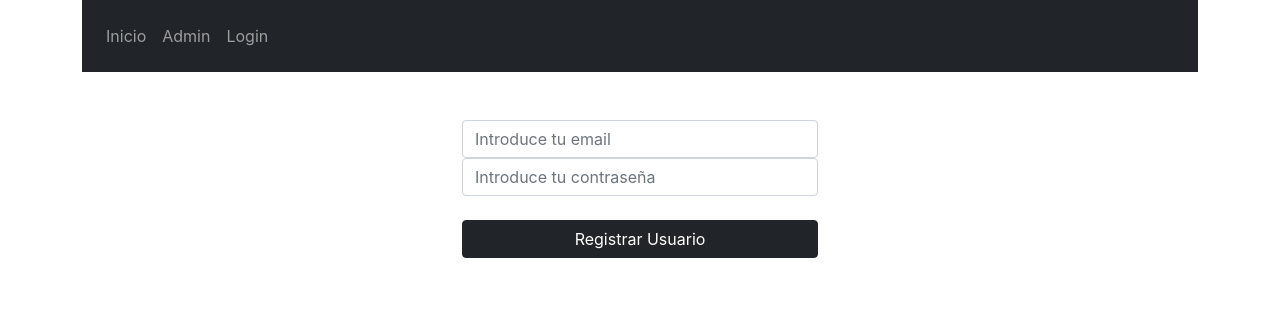
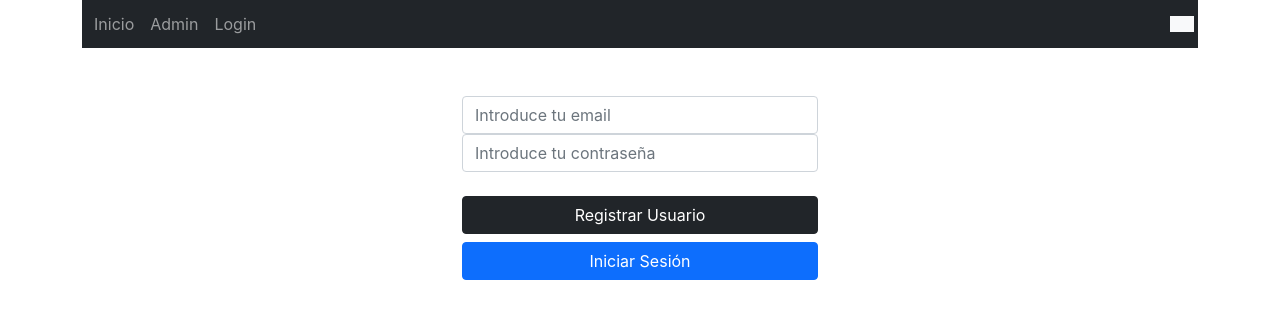
Before and after one commit to IgnacioMazuran/crud-react, a React (Create React App) app: page /login in a window 1280 px wide. Shown: the top 318 px of the page. Built offline with nearby package versions, Linux system fonts and the light colour scheme; no server answers.

Commit message:
add cerrar sesion e iniciar botones

```diff
--- a/src/components/registro/Login.jsx
+++ b/src/components/registro/Login.jsx
@@ -1,18 +1,40 @@
 import React,{useState} from 'react';
+import {useHistory } from 'react-router-dom';
 import {auth} from '../../firebaseReg';
 const Login = () => {
-
+    const historial = useHistory();
     const [email,setEmail] = useState('');
     const [pw,setPw] = useState('');
+    const [msgerror,setMsgError] = useState('');
 
     const registro = async e => {
         e.preventDefault()
-        try{
-            await auth.createUserWithEmailAndPassword(email,pw);
-            alert('Usuario registrado con Éxito');
-        } catch(e) {
-            console.log(e);
-        }
+        await auth.createUserWithEmailAndPassword(email,pw)
+        .then(r =>{
+            historial.push('/');
+            alert('Logeado con éxito')
+        })
+        .catch(e => {
+            if(e.code === 'auth/invalid-email'){
+                setMsgError('Email incorrecto');
+            }
+            if(e.code === 'auth/weak-password'){
+                setMsgError('La contraseña es débil: debe tener 6 o más caracteres');
+            }
+        })
+    }
+
+    const loginUser = () => {
+        auth.signInWithEmailAndPassword(email,pw)
+        .then(r =>{
+            historial.push('/');
+            alert('Logeado con éxito')
+        })
+        .catch((err) =>{
+            if(err.code === 'auth/wrong-password'){
+                setMsgError('Password incorrecta');
+            }
+        })
     }
 
     return (
@@ -28,8 +50,17 @@ const Login = () => {
                         className='form-control'
                         placeholder='Introduce tu contraseña'/>
                          <button type="button" onClick={registro} className="btn btn-dark col-12 mt-4">Registrar Usuario</button>
+                         <button type="button" onClick={loginUser} className="btn btn-primary col-12 mt-2">Iniciar Sesión</button>
+
                     </form>
 
+                {
+                    msgerror != null ? (
+                        <div className='mt-3'>{msgerror}</div>
+                    ) : (
+                        <span></span>
+                    )
+                }
             </div>
             <div className='col'></div>
         </div>
--- a/src/components/registro/Menu.jsx
+++ b/src/components/registro/Menu.jsx
@@ -1,22 +1,80 @@
-import React from 'react';
-import {Link} from 'react-router-dom';
+import React, { useEffect, useState } from 'react';
+import { Link } from 'react-router-dom';
+import { auth } from '../../firebaseReg';
+import { useHistory } from 'react-router-dom';
+
+
 const Menu = () => {
+    const historial = useHistory();
+    const [usuario, setUsuario] = useState(null);
+    useEffect(() => {
+        auth.onAuthStateChanged((user) => {
+            if (user) {
+                setUsuario(user.email);
+            }
+        })
+    }, [])
+
+    const cerrarSesion = () => {
+        auth.signOut();
+        setUsuario(null);
+        historial.push('/');
+
+    }
+
     return (
-        <div className='mw-100'>
-            <nav className='navbar navbar-expand-lg navbar-dark bg-dark p-3 mw-200 ms-auto ' >
+        <div>
+
+            <nav className='navbar navbar-expand-lg navbar-dark bg-dark p-1 ' >
                 <ul className='navbar-nav mr-auto'>
                     <li className='nav-item'>
-                    <Link className='nav-link' to='/'>Inicio</Link>
+                        <Link className='nav-link' to='/'>Inicio</Link>
+                    </li>
+                    <li className='nav-item'>{
+                        !usuario ? (
+                            <Link className='nav-link' to='/admin'>Admin</Link>
+
+                        ) : (
+                            <span></span>
+                        )}
                     </li>
                     <li className='nav-item'>
-                    <Link className='nav-link' to='/admin'>Admin</Link>
-                    </li>
-                    <li className='nav-item'>
-                    <Link className='nav-link' to='/login'>Login</Link>
+                        {
+                            !usuario ? (
+                                <Link className='nav-link' to='/login'>Login</Link>
+
+                            ) : (
+                                <span></span>
+                            )
+                        }
                     </li>
                 </ul>
+
+
+                <form className="container-fluid">
+                </form>
+
+                <nav class="navbar navbar-light bg-light">
+                    <div class="container-fluid">
+                        <form class="d-flex">{
+                            usuario ? (
+                                <button onClick={cerrarSesion} className='btn btn-danger float-right'>Cerrar Sesión</button>
+                            ) :
+                                (
+                                    <span></span>
+                                )
+                        }
+
+
+                        </form>
+                    </div>
+                </nav>
             </nav>
+
+
         </div>
+
+
     );
 };
 
```
